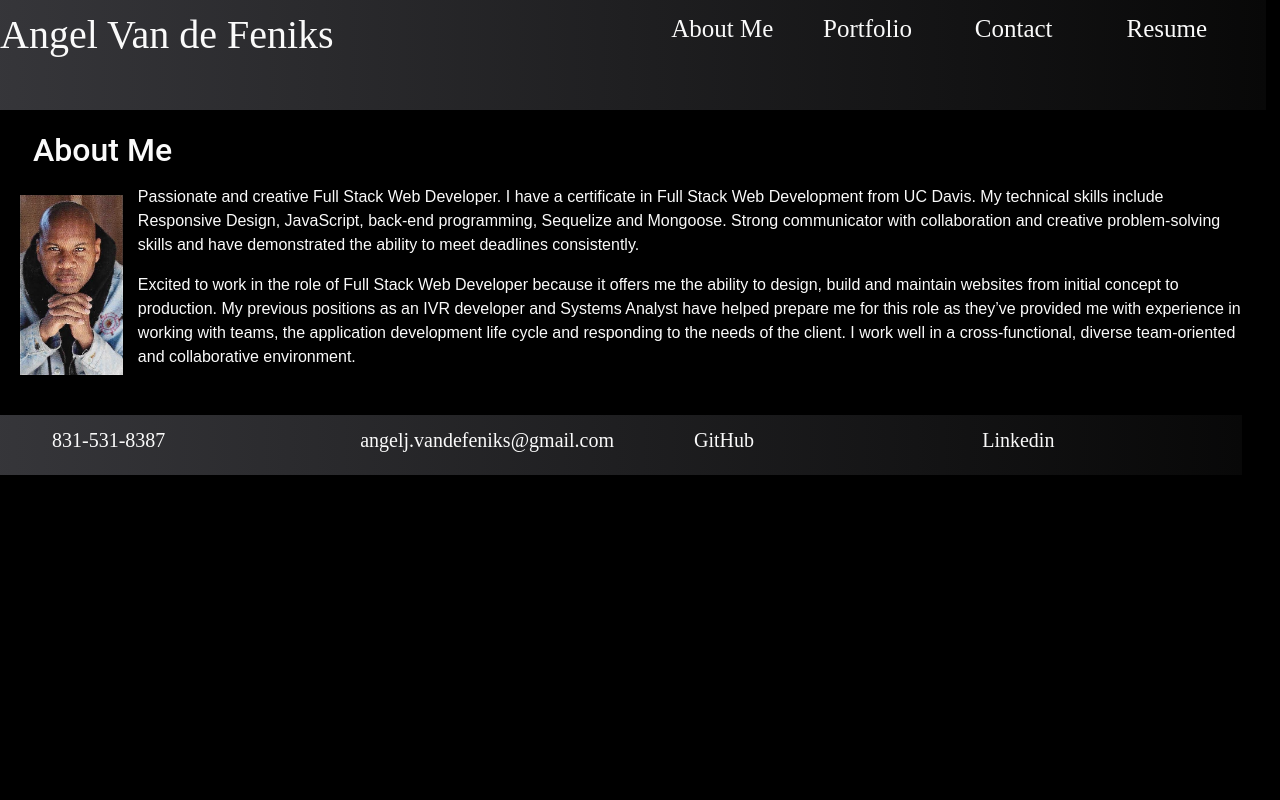
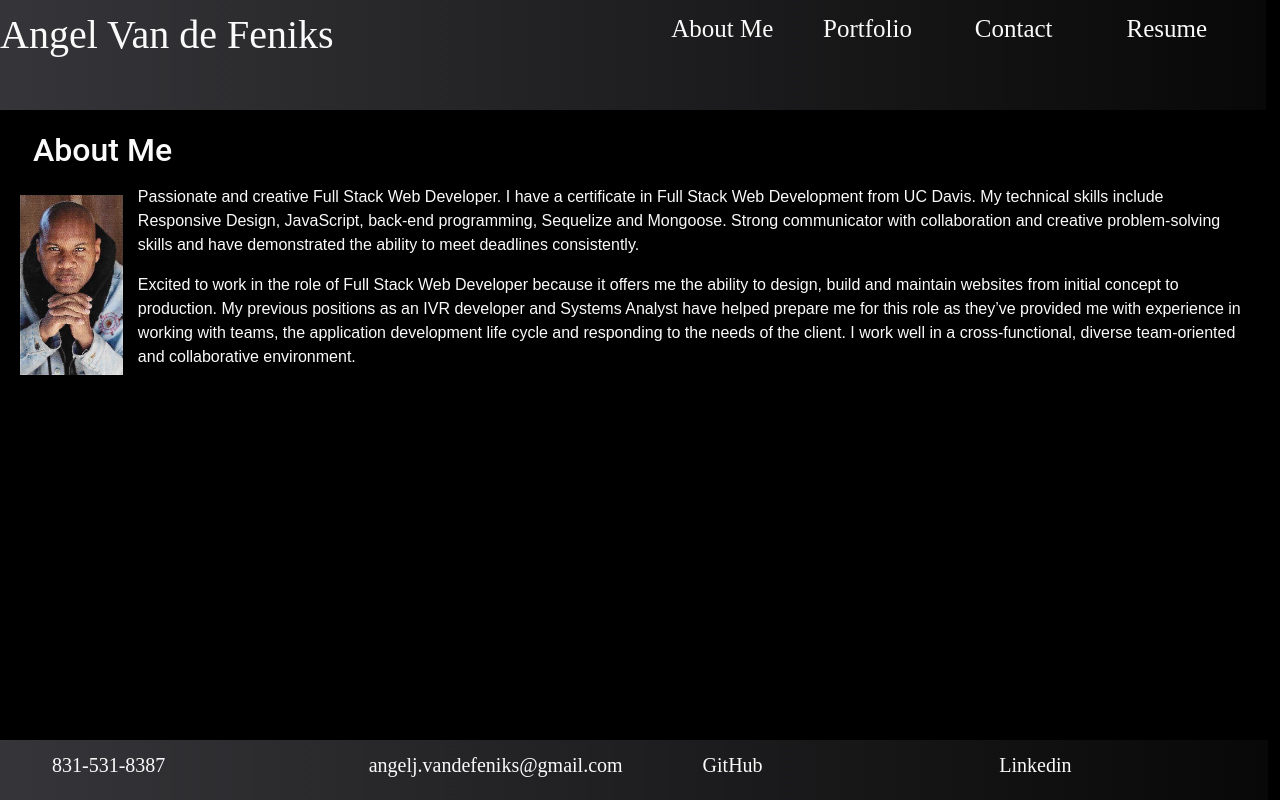
Before and after one commit to avandefeniks/react-portfolio, a React (Create React App) app: page / in a window 1280 px wide. Built offline with nearby package versions, Linux system fonts and the light colour scheme.

Commit message:
added margin to card bottom

```diff
--- a/src/App.css
+++ b/src/App.css
@@ -121,6 +121,7 @@ header nav ul li {
   border-radius: 2px;
   /* height: 525px; */
   margin: 1rem;
+  margin-bottom: 50px;
   position: relative;
   width: 325px;
   box-shadow: 0 3px 6px #999, 0 3px 6px #999;
--- a/src/fixedFooter.css
+++ b/src/fixedFooter.css
@@ -111,7 +111,7 @@
   }
 
   .footer {
-    position: relative;
+    position: fixed;
     bottom: 0;
     width: 100%;
   }
```
